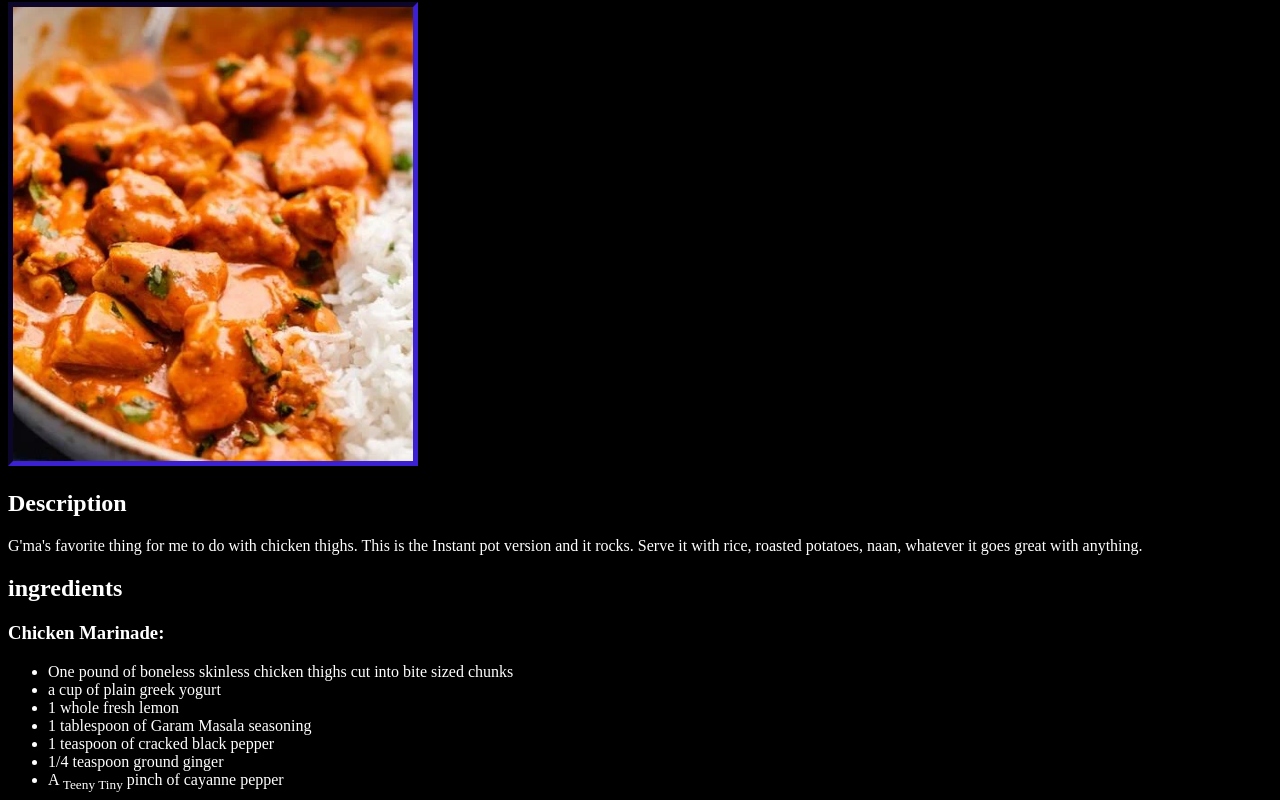
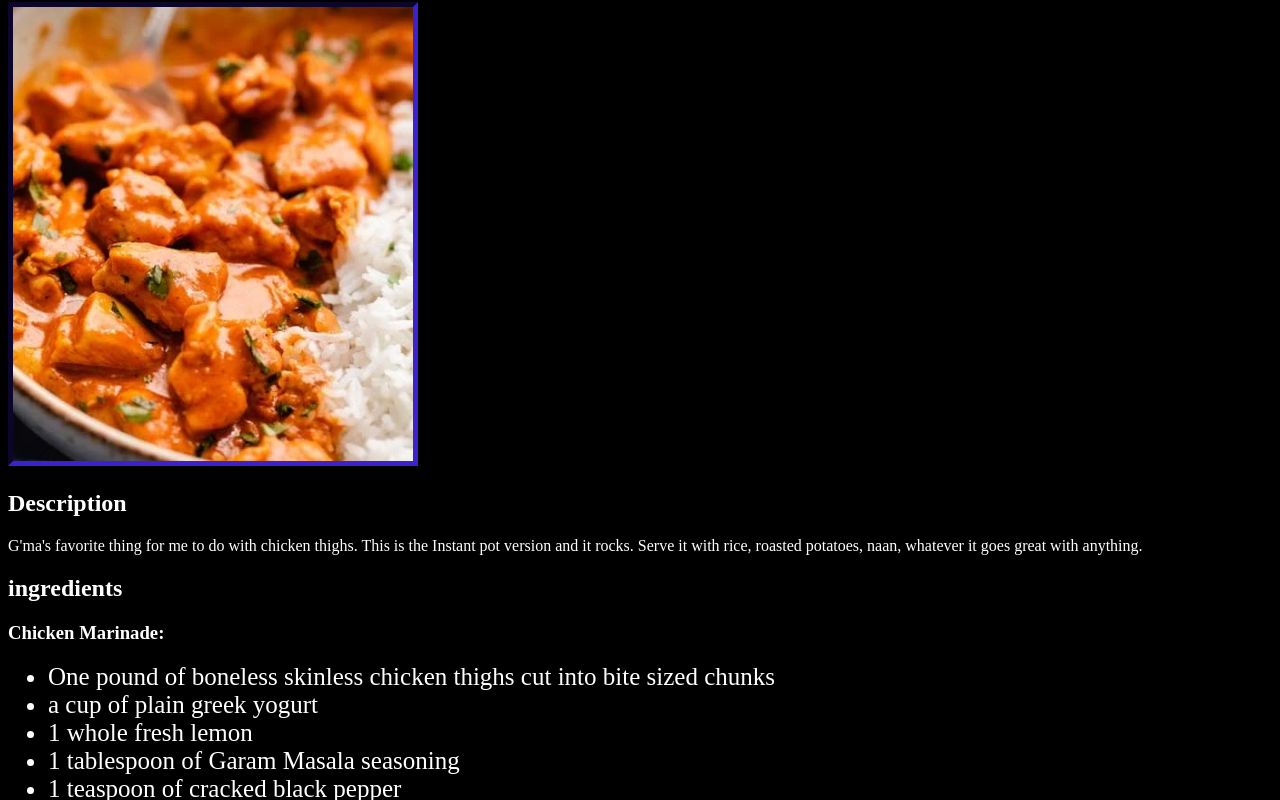
Before and after one commit to 7h3607h/odin-recipes, a plain HTML site: page recipes/tika.html in a window 1280 px wide. Shown: the part 150-950 px from the top of the page. Drawn offline with Linux system fonts and the light colour scheme.

Commit message:
minor tweek

```diff
--- a/recipes/recipe.css
+++ b/recipes/recipe.css
@@ -9,3 +9,4 @@ div {
 h1 {text-align: center;}
 img {border: 5px inset rgb(36, 20, 126); position:relative; top:5%; white-space: nowrap;}
 body {background-color: black;}
+li {font-size: 25px;}
```
